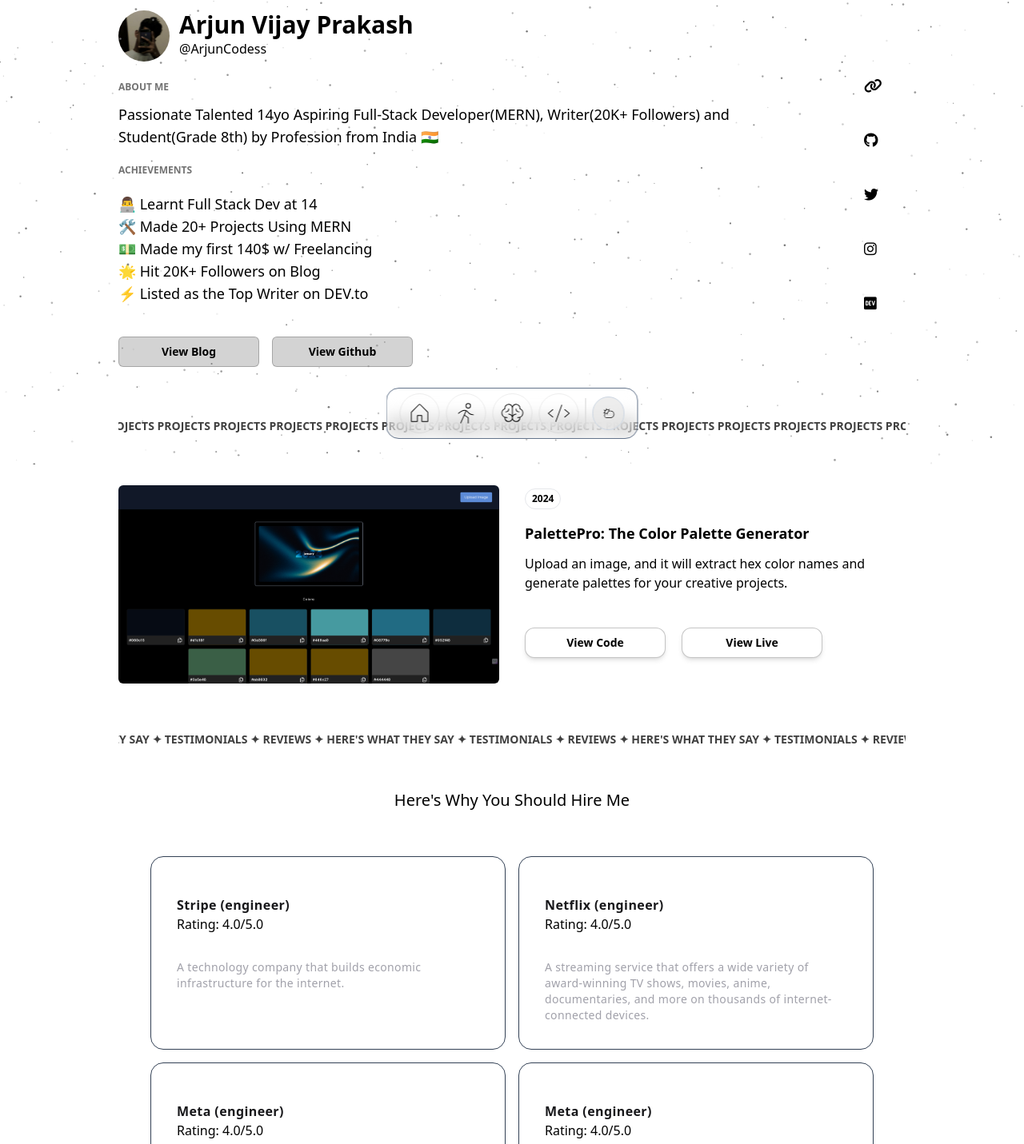
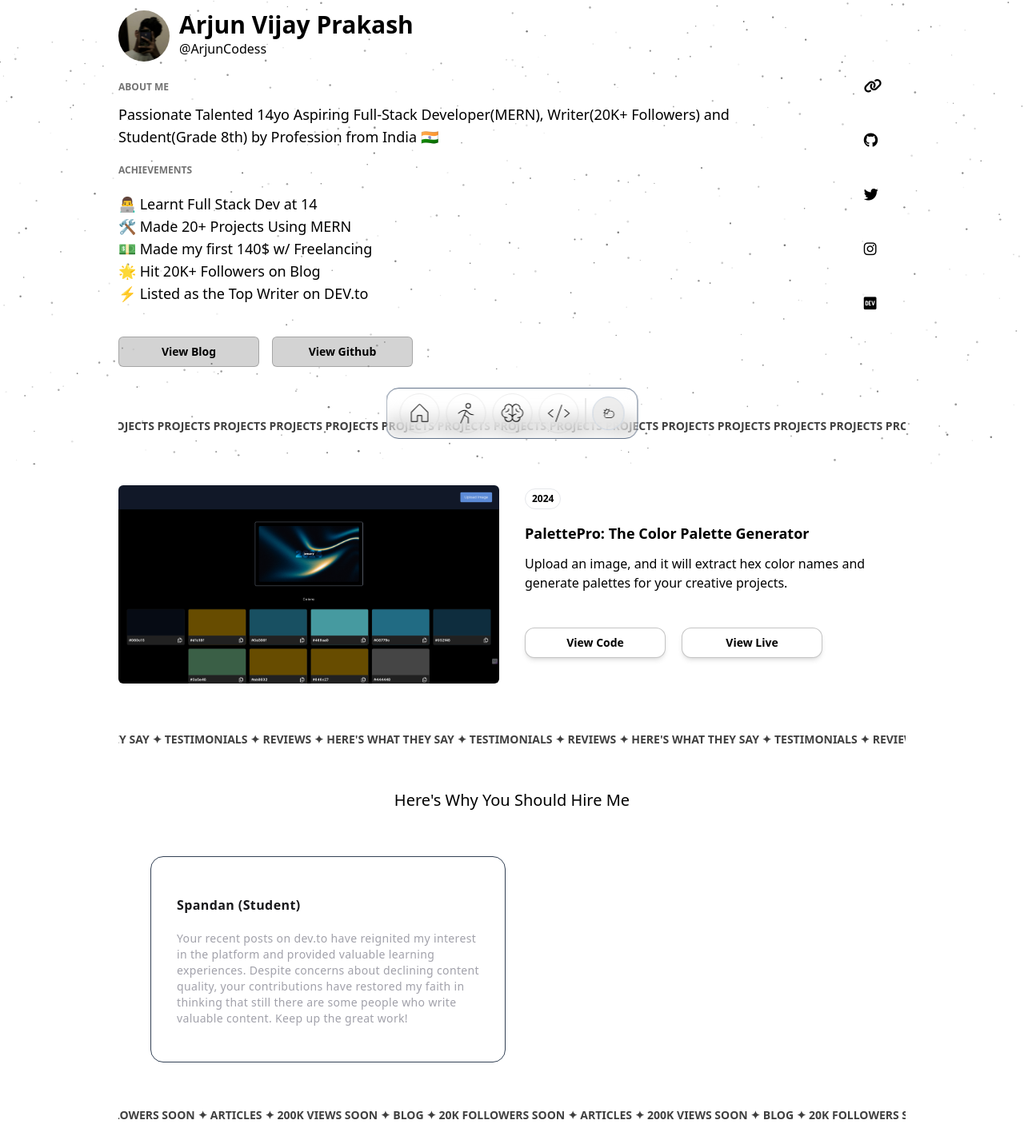
Before and after one commit to ArjunCodess/portfolio3.0, a Next.js app: page / in a window 1280 px wide. Shown: the part 219-1650 px from the top of the page at 80% size. Built offline with nearby package versions, Linux system fonts and the light colour scheme.

Commit message:
- updated testimonials page with accurate info. - updated sparkles animation

```diff
--- a/app/about/page.jsx
+++ b/app/about/page.jsx
@@ -9,7 +9,7 @@ import { SparklesCore } from "../../components/ui/sparkles";
 function page() {
   return (
     <div>
-      <div className="w-full absolute inset-0 h-screen">
+      <div className="w-full absolute inset-0 h-screen -z-10">
         <SparklesCore
           id="tsparticlesfullpage"
           background="transparent"
--- a/app/page.js
+++ b/app/page.js
@@ -83,7 +83,7 @@ function Home() {
       />
 
       <div className="max-w-5xl mx-auto px-5">
-        <div className="w-full absolute inset-0 h-screen">
+        <div className="w-full absolute inset-0 h-screen -z-10">
           <SparklesCore
             id="tsparticlesfullpage"
             background="transparent"
@@ -184,7 +184,7 @@ function Home() {
                   <Link href={LinkTree} target="_blank" rel="noreferrer">
                     <li className="icon link mt-10">
                       <span>
-                        <i className="fas fa-link fa-spin"></i>
+                        <i className="fas fa-link "></i>
                       </span>
                     </li>
                   </Link>
@@ -192,7 +192,7 @@ function Home() {
                   <Link href={GithubLink} target="_blank" rel="noreferrer">
                     <li className="icon github my-10">
                       <span>
-                        <i className="fab fa-github fa-spin"></i>
+                        <i className="fab fa-github "></i>
                       </span>
                     </li>
                   </Link>
@@ -200,7 +200,7 @@ function Home() {
                   <Link href={TwitterLink} target="_blank" rel="noreferrer">
                     <li className="icon twitter">
                       <span>
-                        <i className="fab fa-twitter fa-spin"></i>
+                        <i className="fab fa-twitter "></i>
                       </span>
                     </li>
                   </Link>
@@ -208,7 +208,7 @@ function Home() {
                   <Link href={InstagramLink} target="_blank" rel="noreferrer">
                     <li className="icon instagram my-10">
                       <span>
-                        <i className="fab fa-instagram fa-spin"></i>
+                        <i className="fab fa-instagram "></i>
                       </span>
                     </li>
                   </Link>
@@ -216,7 +216,7 @@ function Home() {
                   <Link href={DevLink} target="_blank" rel="noreferrer">
                     <li className="icon dev">
                       <span>
-                        <i className="fab fa-dev fa-spin"></i>
+                        <i className="fab fa-dev "></i>
                       </span>
                     </li>
                   </Link>
@@ -233,7 +233,7 @@ function Home() {
                 <Link href={LinkTree} target="_blank" rel="noreferrer">
                   <li className="icon link">
                     <span>
-                      <i className="fas fa-link fa-spin"></i>
+                      <i className="fas fa-link "></i>
                     </span>
                   </li>
                 </Link>
@@ -241,7 +241,7 @@ function Home() {
                 <Link href={GithubLink} target="_blank" rel="noreferrer">
                   <li className="icon github">
                     <span>
-                      <i className="fab fa-github fa-spin"></i>
+                      <i className="fab fa-github "></i>
                     </span>
                   </li>
                 </Link>
@@ -249,7 +249,7 @@ function Home() {
                 <Link href={TwitterLink} target="_blank" rel="noreferrer">
                   <li className="icon twitter">
                     <span>
-                      <i className="fab fa-twitter fa-spin"></i>
+                      <i className="fab fa-twitter "></i>
                     </span>
                   </li>
                 </Link>
@@ -257,7 +257,7 @@ function Home() {
                 <Link href={InstagramLink} target="_blank" rel="noreferrer">
                   <li className="icon instagram">
                     <span>
-                      <i className="fab fa-instagram fa-spin"></i>
+                      <i className="fab fa-instagram "></i>
                     </span>
                   </li>
                 </Link>
@@ -265,7 +265,7 @@ function Home() {
                 <Link href={DevLink} target="_blank" rel="noreferrer">
                   <li className="icon dev">
                     <span>
-                      <i className="fab fa-dev fa-spin"></i>
+                      <i className="fab fa-dev "></i>
                     </span>
                   </li>
                 </Link>
--- a/app/projects/page.jsx
+++ b/app/projects/page.jsx
@@ -80,7 +80,7 @@ const projectData = [
 export default function page() {
     return (
         <section>
-            <div className="w-full absolute inset-0 lg:h-screen">
+            <div className="w-full absolute inset-0 lg:h-screen -z-10">
                 <SparklesCore
                     id="tsparticlesfullpage"
                     background="transparent"
--- a/app/skills/page.jsx
+++ b/app/skills/page.jsx
@@ -107,7 +107,7 @@ const skills = [
 function page() {
   return (
     <div className="lg:h-screen">
-      <div className="w-full absolute inset-0 h-screen">
+      <div className="w-full absolute inset-0 h-screen -z-10">
           <SparklesCore
             id="tsparticlesfullpage"
             background="transparent"
--- a/components/Testimonials.jsx
+++ b/components/Testimonials.jsx
@@ -3,36 +3,18 @@ import { HoverEffect } from "./ui/card-hover-effect";
 const projects = [
     {
         id: 1,
-        name: "Stripe",
+        name: "Spandan",
         description:
-            "A technology company that builds economic infrastructure for the internet.",
-        rating: "4.0",
-        designation: "engineer",
+            "Your recent posts on dev.to have reignited my interest in the platform and provided valuable learning experiences. Despite concerns about declining content quality, your contributions have restored my faith in thinking that still there are some people who write valuable content. Keep up the great work!",
+        designation: "Student",
     },
-    {
-        id: 2,
-        name: "Netflix",
-        description:
-            "A streaming service that offers a wide variety of award-winning TV shows, movies, anime, documentaries, and more on thousands of internet-connected devices.",
-        rating: "4.0",
-        designation: "engineer",
-    },
-    {
-        id: 3,
-        name: "Meta",
-        description:
-            "A technology company that focuses on building products that advance Facebook's mission of bringing the world closer together.",
-        rating: "4.0",
-        designation: "engineer",
-    },
-    {
-        id: 4,
-        name: "Meta",
-        description:
-            "A technology company that focuses on building products that advance Facebook's mission of bringing the world closer together.",
-        rating: "4.0",
-        designation: "engineer",
-    },
+    // {
+    //     id: 2,
+    //     name: "",
+    //     description:
+    //         "",
+    //     designation: "",
+    // },
 ];
 
 export default function Testimonials() {
--- a/components/ui/card-hover-effect.tsx
+++ b/components/ui/card-hover-effect.tsx
@@ -9,8 +9,6 @@ export const HoverEffect = ({
   items: {
     name: string;
     description: string;
-    link: string;
-    rating: string;
     designation: string;
     id: number;
   }[];
@@ -51,7 +49,6 @@ export const HoverEffect = ({
           </AnimatePresence>
           <Card>
             <Cardname>{item.name} ({item.designation})</Cardname>
-            <p className="dark:text-white light:text-black text-black">Rating: {item.rating}/5.0</p>
             <CardDescription>{item.description}</CardDescription>
           </Card>
         </div>
@@ -103,7 +100,7 @@ export const CardDescription = ({
   return (
     <p
       className={cn(
-        "mt-8 text-zinc-400 tracking-wide leading-relaxed text-sm",
+        "mt-5 mb-3 text-zinc-400 tracking-wide leading-relaxed text-sm",
         className
       )}
     >
```
